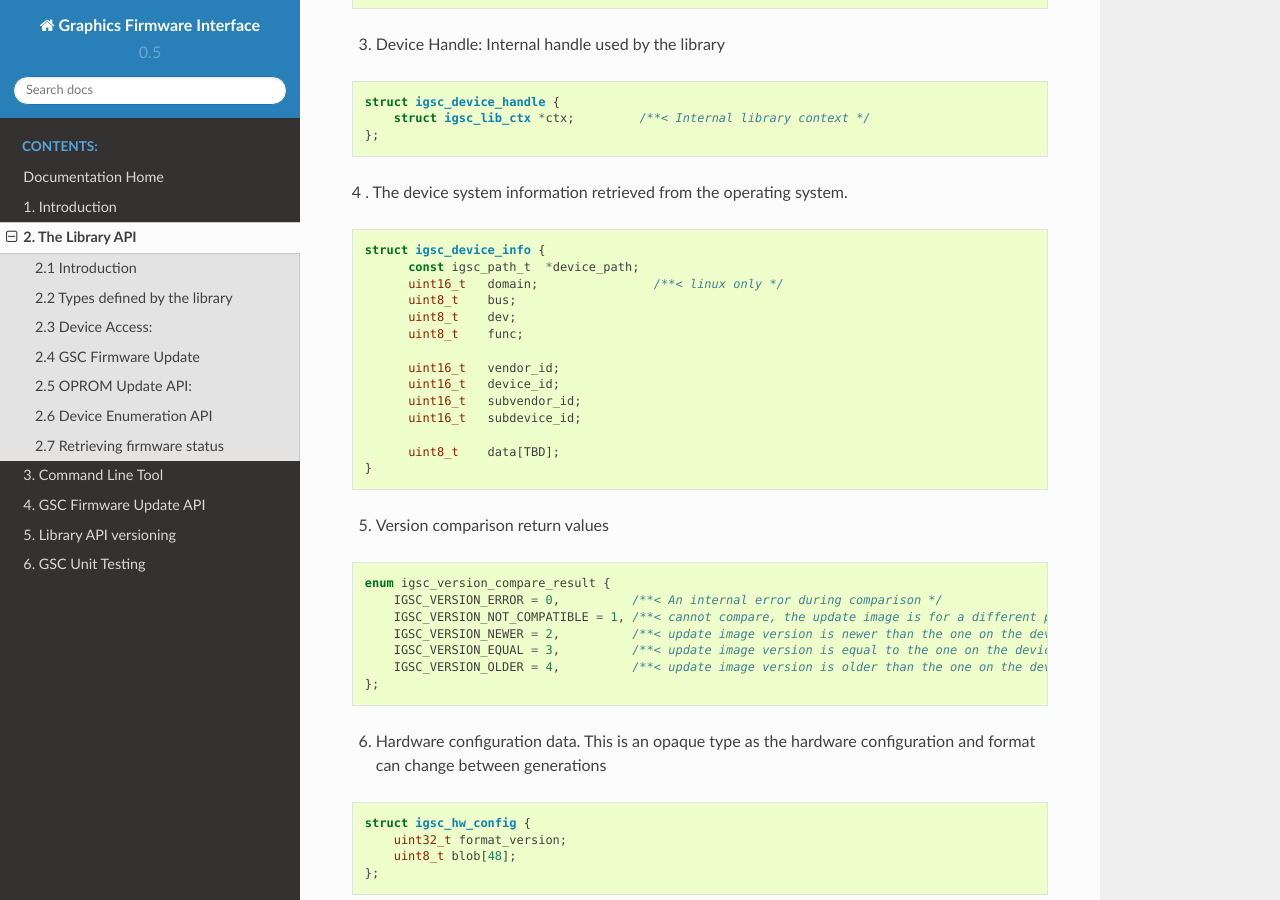
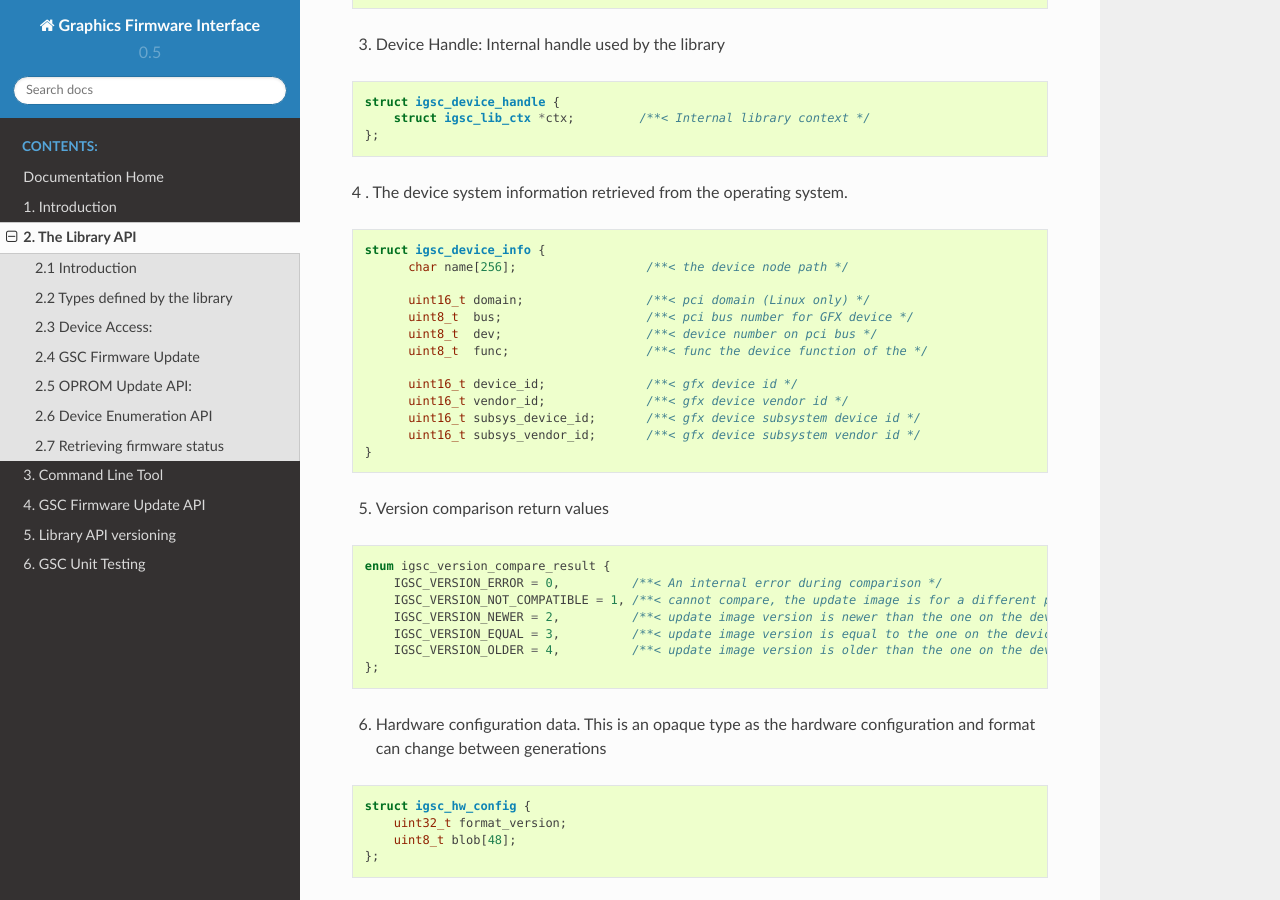
Before and after one commit to intel/igsc, a Sphinx documentation site: the page built from doc/igsc_api.rst, in a window 1280 px wide and 900 px high, scrolled down 1232 px. Built offline with Sphinx 7.4.7 and the Read the Docs theme 2.0.0, drawn with Linux system fonts in a browser that asks for light colours; formulas are drawn with MathJax 3; some of the changed text lies outside the part shown.

Commit message:
igsc: doc: fix igsc documentation
Fixed typos, arranged topics correctly, added missed documentation
of the igsc library api.

Signed-off-by: Vitaly Lubart <vitaly.lubart@intel.com>

```diff
--- a/doc/igsc_api.rst
+++ b/doc/igsc_api.rst
@@ -77,18 +77,17 @@
 .. code-block:: c
 
    struct igsc_device_info {
-         const igsc_path_t  *device_path;
-         uint16_t   domain;                /**< linux only */
-         uint8_t    bus;
-         uint8_t    dev;
-         uint8_t    func;
+         char name[256];                  /**< the device node path */
 
-         uint16_t   vendor_id;
-         uint16_t   device_id;
-         uint16_t   subvendor_id;
-         uint16_t   subdevice_id;
+         uint16_t domain;                 /**< pci domain (Linux only) */
+         uint8_t  bus;                    /**< pci bus number for GFX device */
+         uint8_t  dev;                    /**< device number on pci bus */
+         uint8_t  func;                   /**< func the device function of the */
 
-         uint8_t    data[TBD];
+         uint16_t device_id;              /**< gfx device id */
+         uint16_t vendor_id;              /**< gfx device vendor id */
+         uint16_t subsys_device_id;       /**< gfx device subsystem device id */
+         uint16_t subsys_vendor_id;       /**< gfx device subsystem vendor id */
    }
 
 5. Version comparison return values
@@ -175,9 +174,9 @@
 .. code-block:: c
 
     struct igsc_fw_version {
-        char       Project[4];
-        uint16_t   Hotfix;
-        uint16_t   Build;
+        char       project[4]; /**< Project code name */
+        uint16_t   hotfix;     /**< FW Hotfix Number */
+        uint16_t   build;      /**< FW Build Number */
     };
 
 
@@ -274,8 +273,8 @@
                               IN  igsc_progress_func_t progress_f,
                               IN  void *ctx);
 
-10. Function that implements version comparison logic, it returns
-   one of values of `enum igsc_version_compare_result`
+10. The function implements firmware version comparison logic, it returns
+    one of values of `enum igsc_version_compare_result`
 
 .. code-block:: c
 
@@ -417,16 +408,21 @@
       int igsc_image_oprom_next_device(IN struct igsc_oprom_image *img,
                                        OUT igsc_device_info *device);
 
-
-  f. The function returns `TBD`: **found** if device is on the list of supported
-     devices.
+  g. The function returns IGSC_SUCCESS if device is on the list of supported
+     devices, otherwise it returns IGSC_ERROR_DEVICE_NOT_FOUND
 
     .. code-block:: c
 
       int igsc_image_oprom_match_device(IN struct igsc_oprom_image *img,
                                         IN igsc_device_info *device)
 
-  g. The function releases image handle `img`
+  h. The function resets the oprom device iterator over supported devices
+
+    .. code-block:: c
+
+      int igsc_image_oprom_iterator_reset(IN struct igsc_oprom_image *img);
+
+  i. The function releases image handle `img`
 
     .. code-block:: c
 
@@ -510,10 +507,10 @@
          igsc_image_oprom_relese(img);
       }
 
-8. Function that implements version comparison logic, it returns
+8. The function implements oprom version comparison logic, it returns
    one of values of `enum igsc_version_compare_result`
 
-.. code-block:: c
+   .. code-block:: c
 
    uint8_t igsc_oprom_version_compare(const struct igsc_oprom_version *image_ver,
                                       const struct igsc_oprom_version *device_ver);
```
Also changed, not shown: other parts of doc/igsc_api.rst (+6 -13 lines).
